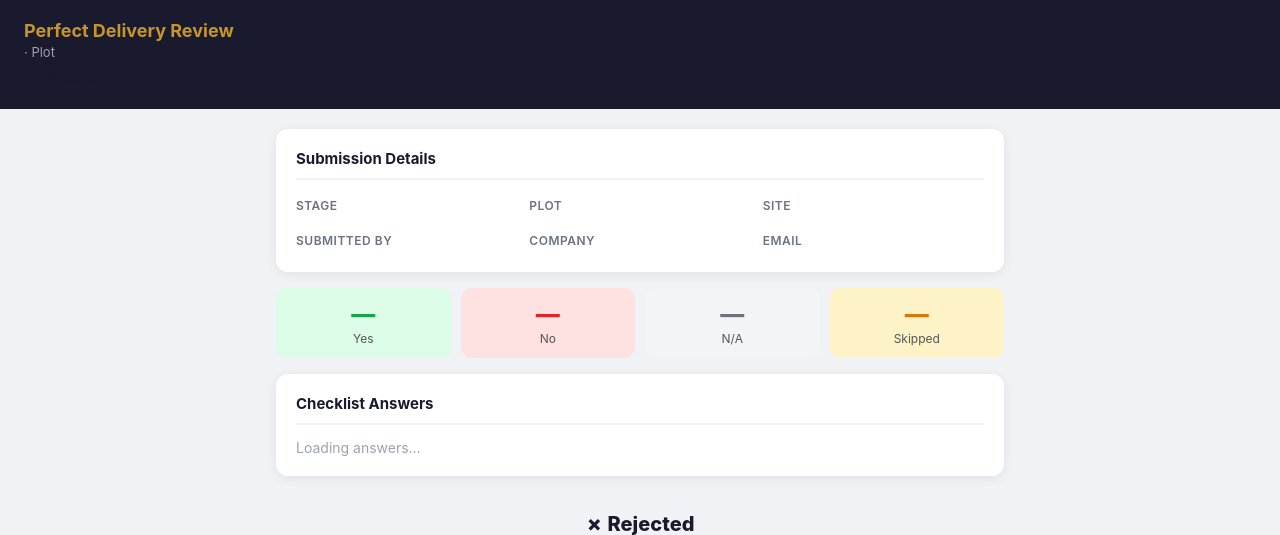
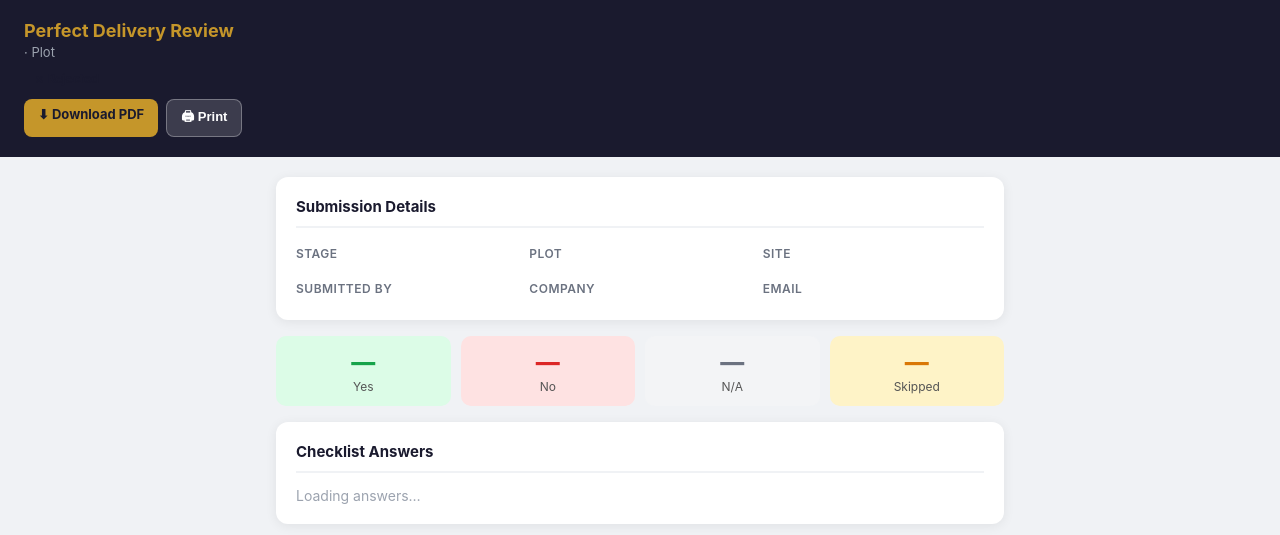
Before and after one commit to aarongreen1996/subsync-bot, a Flask app: template perfect_delivery/templates/pd/review.html in a window 1280 px wide. Shown: the top 535 px of the page. Run offline with Flask 3, Linux system fonts and the light colour scheme; the template is opened without the code that fills it, so the values that code supplies are empty.

Commit message:
Update review.html

```diff
--- a/perfect_delivery/templates/pd/review.html
+++ b/perfect_delivery/templates/pd/review.html
@@ -61,6 +61,11 @@
   .notes-display { background: #fef3c7; border-left: 3px solid #f59e0b; padding: 14px 16px; border-radius: 0 8px 8px 0; font-size: 14px; color: #374151; white-space: pre-wrap; }
   .notes-display strong { display: block; font-size: 12px; text-transform: uppercase; letter-spacing: 0.5px; color: #92400e; margin-bottom: 6px; }
   @media(min-width:600px) { .meta-grid { grid-template-columns: repeat(3,1fr); } }
+  @media print {
+    .header { -webkit-print-color-adjust: exact; print-color-adjust: exact; }
+    .decide-card { display: none; }
+    .container { padding-bottom: 20px; }
+  }
 </style>
 </head>
 <body>
@@ -72,6 +77,16 @@
     {% elif sub.status == 'approved' %}✓ Approved
     {% else %}✗ Rejected{% endif %}
   </span>
+  <div style="margin-top:10px;display:flex;gap:8px">
+    <a href="/pd/review/{{ sub.review_token }}/pdf" target="_blank"
+       style="background:#C5962A;color:#1a1a2e;padding:7px 14px;border-radius:8px;font-size:13px;font-weight:700;text-decoration:none">
+      ⬇ Download PDF
+    </a>
+    <button onclick="window.print()"
+       style="background:rgba(255,255,255,0.15);color:white;border:1px solid rgba(255,255,255,0.3);padding:7px 14px;border-radius:8px;font-size:13px;font-weight:600;cursor:pointer">
+      🖨 Print
+    </button>
+  </div>
 </div>
 
 <div class="container">
```
